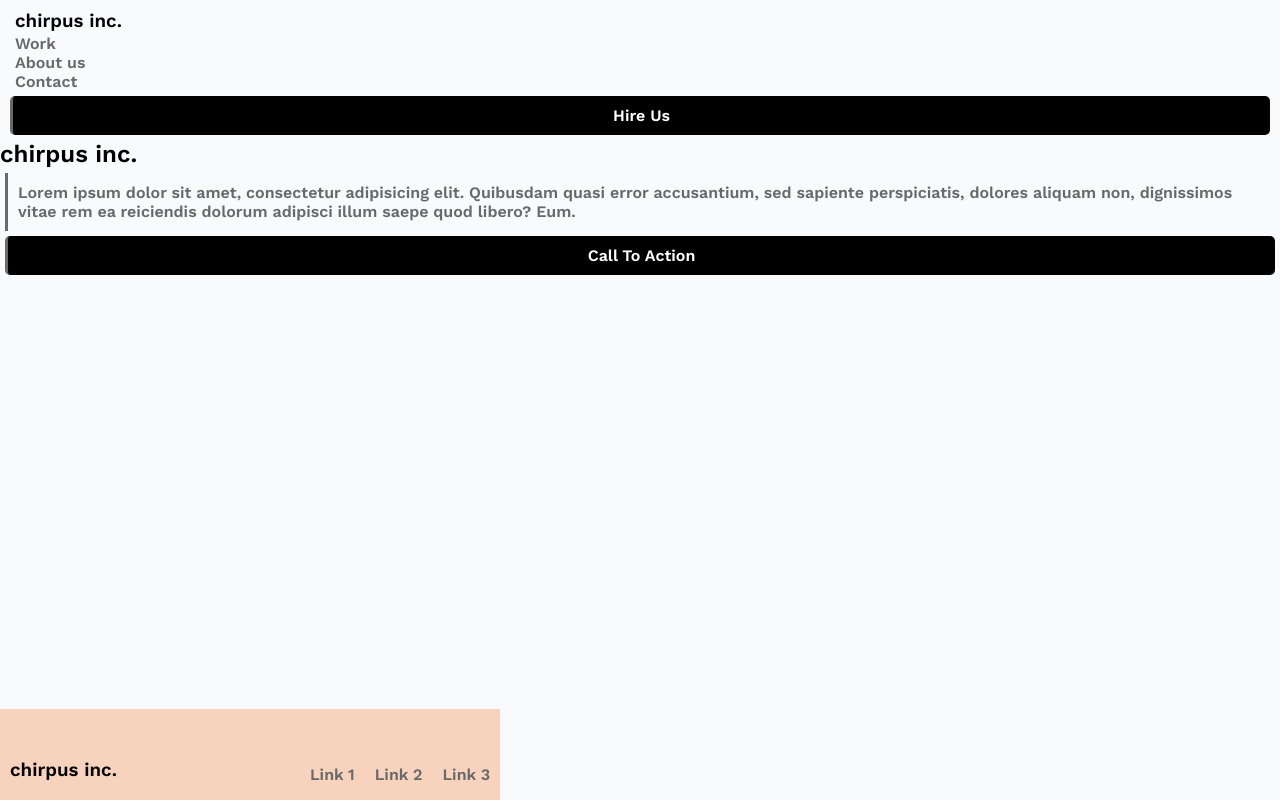
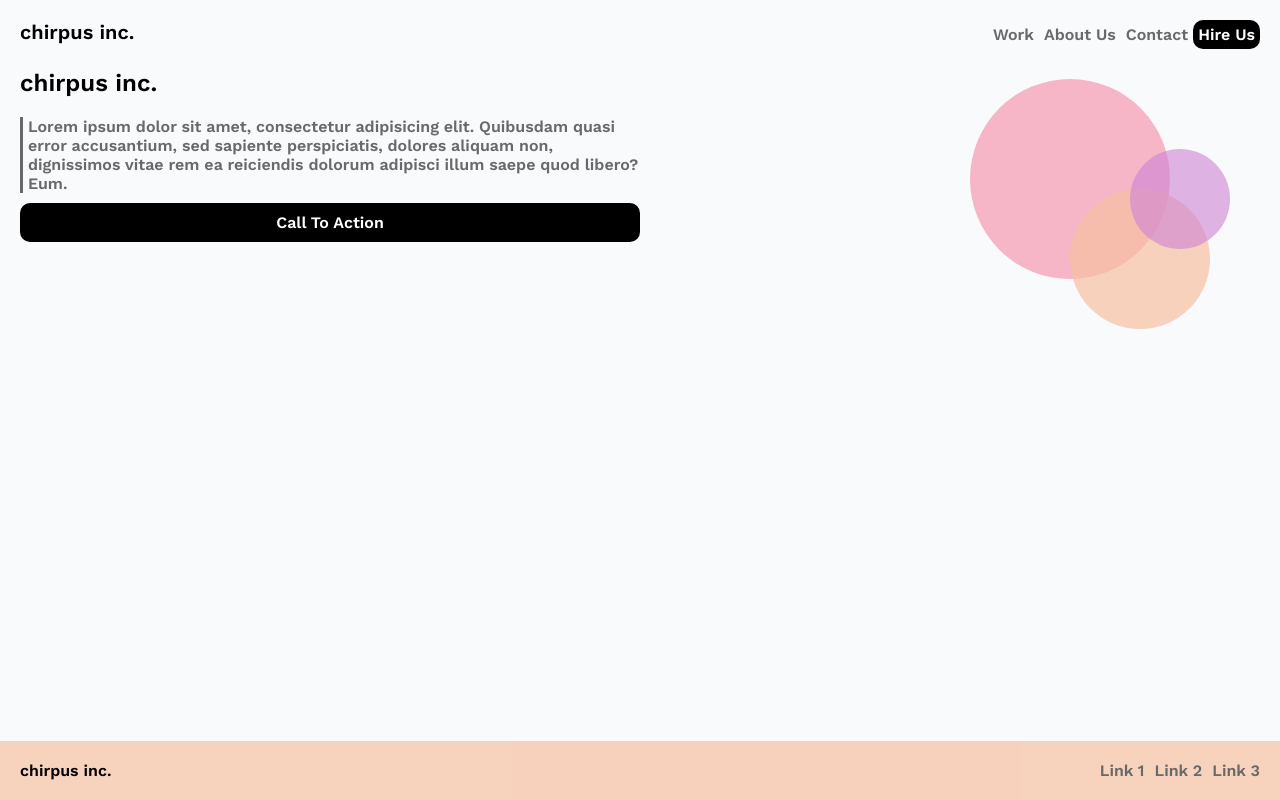
Before and after one commit to dmomcilo7/html-css-lab1, a plain HTML site: page index.html in a window 1280 px wide. Drawn offline with nearby package versions, Linux system fonts and the light colour scheme.

Commit message:
Commit updated lab1 pt1 updated and lab1 pt2 finished

```diff
--- a/index.html
+++ b/index.html
@@ -15,7 +15,7 @@
   </head>
   <body>
     <header>
-      <h3>chirpus inc.</h3>
+      <h1>chirpus inc.</h1>
 
       <nav>
         <ul class="nav-list">
@@ -23,32 +23,39 @@
             <a href="#">Work</a>
           </li>
           <li>
-            <a href="#">About us</a>
+            <a href="#">About Us</a>
           </li>
           <li>
             <a href="#">Contact</a>
           </li>
+          <li>
+            <a href="#" class = "accent">Hire Us</a>
+          </li>
         </ul>
-        <p class="paragraph-accent">Hire Us</p>
-      </nav>
+
     </header>
     <main>
-      <section>
+      <section class = "main-text">
         <h2>chirpus inc.</h2>
-        <p>
+        <p class = "call-to-action-text">
           Lorem ipsum dolor sit amet, consectetur adipisicing elit. Quibusdam
           quasi error accusantium, sed sapiente perspiciatis, dolores aliquam
           non, dignissimos vitae rem ea reiciendis dolorum adipisci illum saepe
           quod libero? Eum.
         </p>
-        <p class="paragraph-accent">Call To Action</p>
+        <a href="#" class = "accent">Call To Action</a>
+      </section>
+      <section class = "circle-container">
+        <span class = "circle-large"></span>
+        <span class = "circle-medium"></span>
+        <span class = "circle-small"></span>
       </section>
     </main>
   </body>
   <footer>
-    <h3 class="footer-header">chirpus inc.</h3>
-    <nav>
-      <ul class="footer-list">
+    <p>chirpus inc.</p>
+
+      <ul>
         <li>
           <a href="#">Link 1</a>
         </li>
@@ -59,6 +66,6 @@
           <a href="#">Link 3</a>
         </li>
       </ul>
-    </nav>
+
   </footer>
 </html>
--- a/style.css
+++ b/style.css
@@ -1,64 +1,152 @@
 /* list of resets */
 body,
 h1,
-h2,
 p {
   margin: 0;
 }
 
 header {
-  padding: 0px;
-  margin: 5px;
+  display: flex;
+  flex-direction: column;
 }
 
-h3 {
-  margin: 10px;
+h1 {
   color: #000;
-  margin-bottom: 2px;
+  font-size: 20px;
 }
 
 body {
   font-family: "Work Sans", sans-serif;
   background-color: #f9fafc;
+  padding: 20px;
 }
 
 .nav-list {
   list-style: none;
-  padding: 0px;
-  margin: 0px;
+  padding: 0;
+  margin: 0;
 }
 
 .nav-list a {
-  padding: 0px;
-  margin: 2px 10px;
+  /* padding: 0px;
+  margin: 2px 10px; */
   text-decoration: none;
   color: #69696a;
 }
 
-p {
-  color: #69696a;
-  border-left: solid #69696a;
-  margin: 5px;
+.accent {
+  background-color: #000;
+  color: #fff;
+  display: block;
+  text-align: center;
   padding: 10px;
+  border-radius: 10px;
+  text-decoration: none;
+  margin-top: 10px;
 }
 
-.paragraph-accent {
+.nav-list .accent {
   color: #fff;
-  background-color: #000;
-  border-radius: 5px;
-  display: flex;
-  justify-content: center;
-  margin: 5px;
+}
+
+.call-to-action-text {
+  border-left: 3px solid #69696a;
+  padding-left: 5px;
+  color: #69696a;
+}
+
+h2 {
+  margin-top: 20px;
 }
 
 footer {
   position: fixed;
   bottom: 0;
   left: 0;
+  right: 0;
+  display: flex;
+  align-items: center;
+  justify-content: space-between;
+  padding: 20px 15px 20px 20px;
   background-color: rgba(247, 193, 162, 0.7);
 }
 
-.footer-list {
+footer ul {
+  margin: 0;
+  display: flex;
+  list-style: none;
+}
+
+footer a {
+  padding: 5px;
+  text-decoration: none;
+  color: #69696a;
+}
+
+@media only screen and (min-width: 768px) {
+  header {
+    display: flex;
+    flex-direction: row;
+    justify-content: space-between;
+  }
+  .nav-list {
+    display: flex;
+    align-items: center;
+  }
+
+  .nav-list a {
+    padding: 5px;
+    margin: 0px;
+  }
+
+  main {
+    display: flex;
+    justify-content: space-between;
+  }
+
+  .circle-container {
+    position: relative;
+  }
+
+  .circle-large {
+    height: 200px;
+    width: 200px;
+    background-color: rgba(247, 136, 167, 0.6);
+    border-radius: 50%;
+    display: inline-block;
+    position: absolute;
+    right: 90px;
+    top: 30px;
+  }
+
+  .circle-medium {
+    height: 140px;
+    width: 140px;
+    background-color: rgba(247, 193, 162, 0.7);
+    border-radius: 50%;
+    display: inline-block;
+    position: absolute;
+    right: 50px;
+    top: 140px;
+  }
+
+  .circle-small {
+    height: 100px;
+    width: 100px;
+    background-color: rgba(207, 130, 213, 0.6);
+    border-radius: 50%;
+    display: inline-block;
+    position: absolute;
+    top: 100px;
+    right: 30px;
+  }
+}
+
+.main-text {
+  width: 50%;
+}
+
+/* .footer-list {
   list-style: none;
   display: flex;
   justify-content: center;
@@ -77,4 +165,4 @@ footer {
   left: 0;
   padding-bottom: 8px;
   color: #000;
-}
+} */
```
